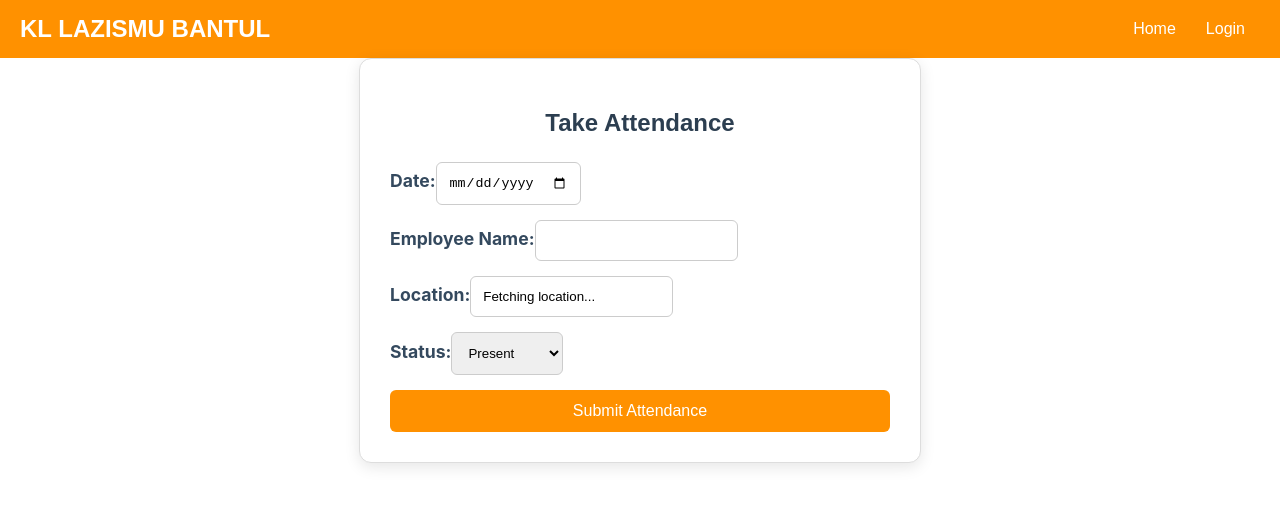
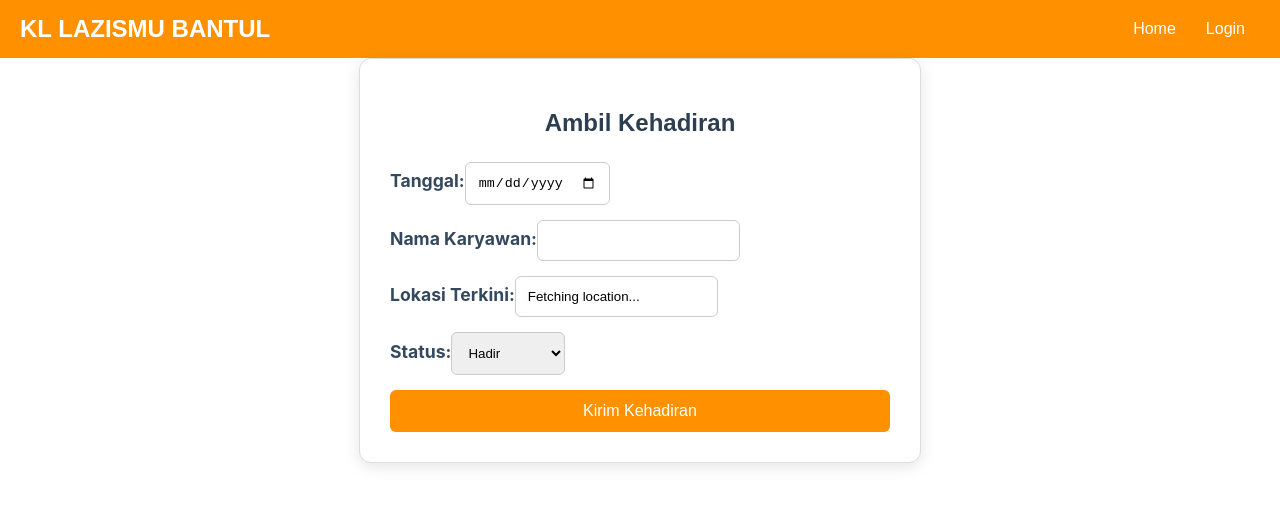
Before and after one commit to DhimasAdityaP/attendance-lazismu, a React (Create React App) app: page /attendance in a window 1280 px wide. Shown: the top 506 px of the page. Built offline with nearby package versions, Linux system fonts and the light colour scheme; no server answers.

Commit message:
bahasa indonesia in

```diff
--- a/src/components/AdminPanel.js
+++ b/src/components/AdminPanel.js
@@ -135,24 +135,24 @@
 
   return (
     <div style={styles.container}>
-      <h2 style={styles.header}>Admin Panel - Attendance Records</h2>
+      <h2 style={styles.header}>Admin Panel - Rekap Kehadiran</h2>
 
       {errorMessage && <p style={{ color: 'red' }}>{errorMessage}</p>}
 
       {/* Button to export attendance records */}
-      <button onClick={exportToCSV} style={styles.button}>Export to CSV</button>
-      <button onClick={exportToXLSX} style={styles.button}>Export to XLSX</button>
+      <button onClick={exportToCSV} style={styles.button}>Ekspor ke CSV</button>
+      <button onClick={exportToXLSX} style={styles.button}>Ekspor ke XLSX</button>
 
       {/* List of attendance entries */}
       <ul style={styles.recordList}>
         {attendanceRecords.length === 0 ? (
-          <li style={styles.recordItem}>No attendance records available.</li>
+          <li style={styles.recordItem}>Rekap Kehadiran Tidak Ada</li>
         ) : (
           attendanceRecords.map((record, index) => (
             <li key={index} style={styles.recordItem}>
-              <strong>Date:</strong> {record.date} <br />
-              <strong>Name:</strong> {record.employee_name} <br />
-              <strong>Location:</strong> {record.location} <br />
+              <strong>Tanggal:</strong> {record.date} <br />
+              <strong>Nama:</strong> {record.employee_name} <br />
+              <strong>Lokasi Terkini:</strong> {record.location} <br />
               <strong>Status:</strong> {record.status} <br />
               <button onClick={() => handleEdit(index)} style={styles.editButton}>Edit</button>
               <button onClick={() => handleDelete(index, record.id)} style={styles.deleteButton}>Delete</button>
--- a/src/components/Navbar.js
+++ b/src/components/Navbar.js
@@ -21,7 +21,7 @@
         ) : (
           <>
             {userRole === 'karyawan' && (
-              <Link to="/attendance" className="nav-link">Take Attendance</Link>
+              <Link to="/attendance" className="nav-link">Mengambil Kehadiran</Link>
             )}
             {userRole === 'admin' && (
               <Link to="/admin" className="nav-link">Admin Panel</Link>
--- a/src/components/TakeAttendance.js
+++ b/src/components/TakeAttendance.js
@@ -66,10 +66,10 @@
 
   return (
     <div className="attendance-form-container">
-      <h2>Take Attendance</h2>
+      <h2>Ambil Kehadiran</h2>
       <form onSubmit={handleSubmit} className="attendance-form">
         <div className="form-group">
-          <label>Date:</label>
+          <label>Tanggal:</label>
           <input
             type="date"
             value={date}
@@ -79,7 +79,7 @@
           />
         </div>
         <div className="form-group">
-          <label>Employee Name:</label>
+          <label>Nama Karyawan:</label>
           <input
             type="text"
             value={employeeName}
@@ -89,7 +89,7 @@
           />
         </div>
         <div className="form-group">
-          <label>Location:</label>
+          <label>Lokasi Terkini:</label>
           <input
             type="text"
             value={location}
@@ -100,12 +100,12 @@
         <div className="form-group">
           <label>Status:</label>
           <select value={status} onChange={(e) => setStatus(e.target.value)} className="form-control">
-            <option value="present">Present</option>
-            <option value="permission">Permission</option>
-            <option value="absent">Absent</option>
+            <option value="present">Hadir</option>
+            <option value="permission">Izin</option>
+            <option value="absent">Tidak Hadir</option>
           </select>
         </div>
-        <button type="submit" className="btn-submit">Submit Attendance</button>
+        <button type="submit" className="btn-submit">Kirim Kehadiran</button>
         {successMessage && <p className="message success">{successMessage}</p>}
         {errorMessage && <p className="message error">{errorMessage}</p>}
       </form>
```
